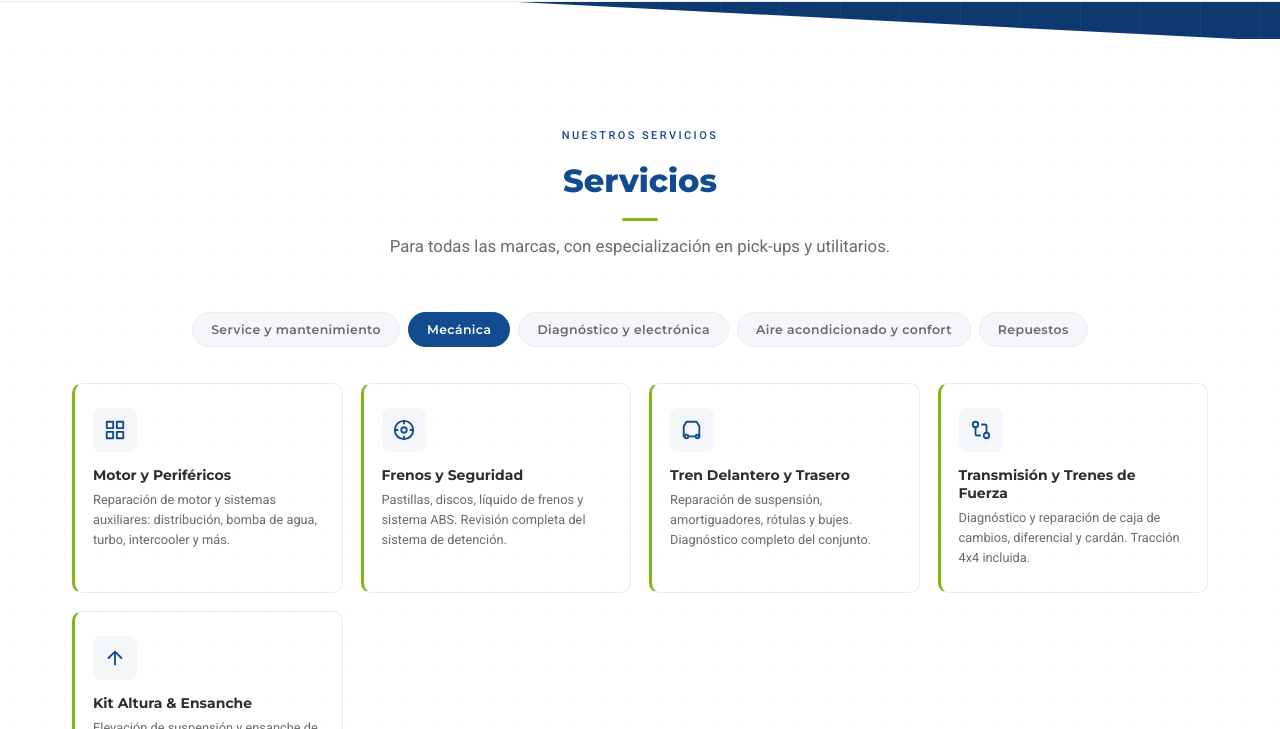
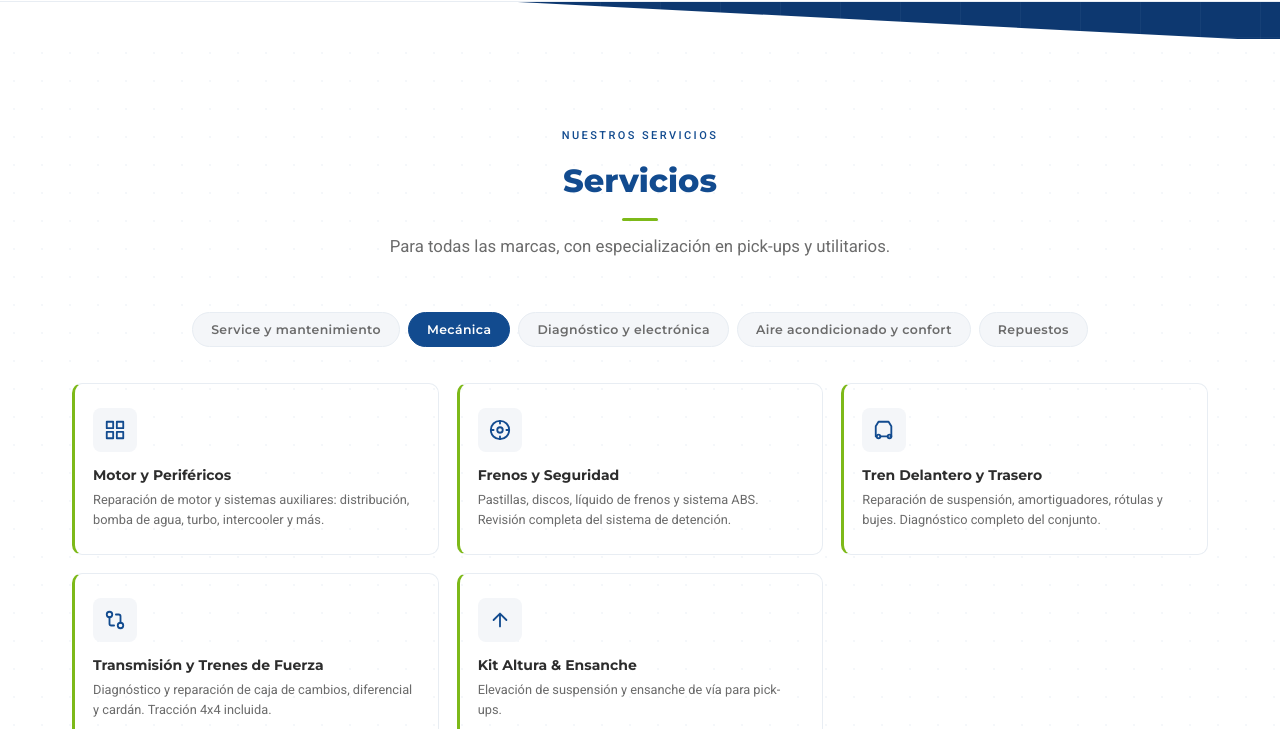
Before and after one commit to LeandroBarrera19/centro-mecanico-dgp-web, a website: page public/index.html in a window 1280 px wide. Both pictures are taken after a click on the button "Mecánica". Shown: the part 2616-3345 px from the top of the page. Drawn offline with Linux system fonts and the light colour scheme.

Commit message:
Pestana mecanica en tres columnas

```diff
--- a/public/index.html
+++ b/public/index.html
@@ -700,6 +700,13 @@
     #tab-repuestos.tab-panel.active {
       grid-template-columns: repeat(4, 1fr);
     }
+    /* Mecánica tiene 5 tarjetas: en escritorio van 3 + 2, no 4 + 1 suelta.
+       El id va dentro de :where() para que la regla pese lo mismo que
+       .tab-panel.active y los media queries de 768 y 480 px la sigan ganando
+       por orden, sin tener que repetirla en cada uno. */
+    .tab-panel.active:where(#tab-mecanica) {
+      grid-template-columns: repeat(3, 1fr);
+    }
 
     /* ── PROCESS ── */
     .process { background: var(--azul-dark); padding: 88px 0 148px; position: relative; z-index: 1; }
```
